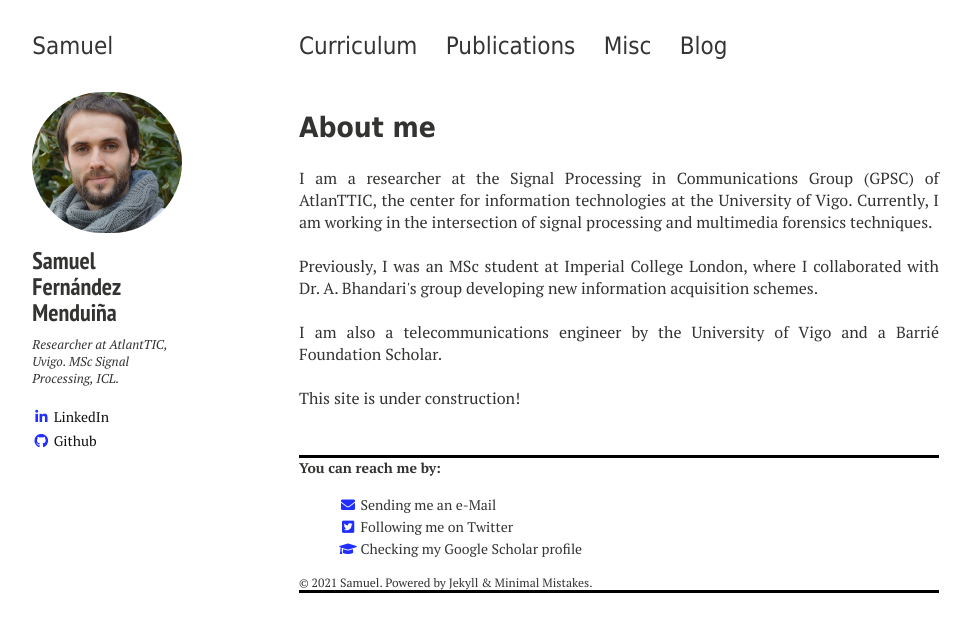
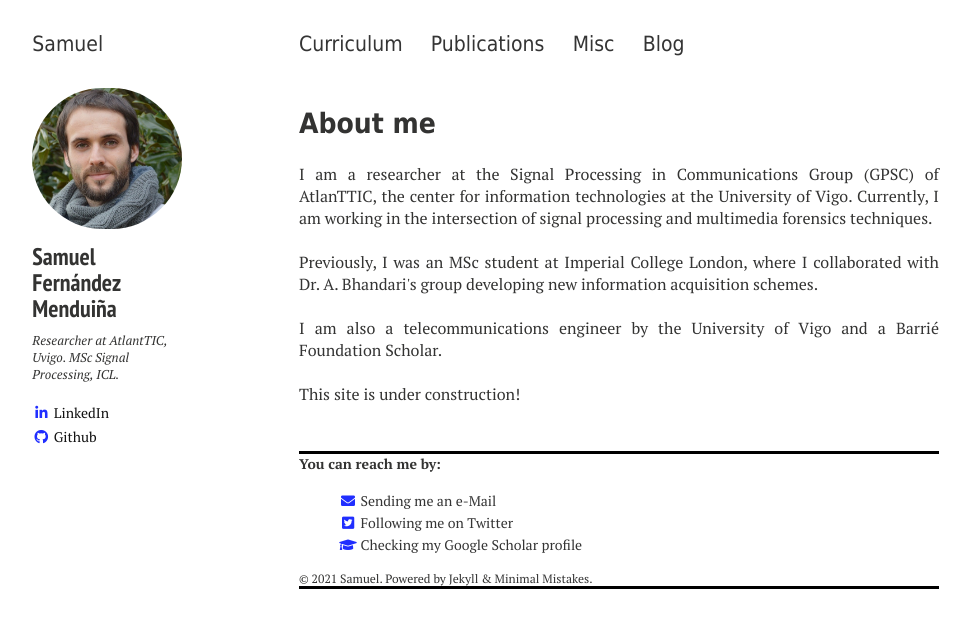
Before and after one commit to sf219/sfweb, a Jekyll site: the page built from index.md, in a window 1280 px wide. Shown: the top 632 px of the page, without its empty margins (21-992 px from the left). Built offline with Jekyll 4.4.1, drawn with Linux system fonts in a browser that asks for light colours; nearby versions of some CDN libraries.

Commit message:
Update _navigation.html

```diff
--- a/_includes/_navigation.html
+++ b/_includes/_navigation.html
@@ -12,13 +12,13 @@
   font-family:Tahoma;
   text-transform: capitalize;
   font-weight:normal;
-  font-size: 24px;
+  font-size: 21px;
 }
 #hhh2{
   font-family:Tahoma;
   text-transform: capitalize;
   font-weight:normal;
-  font-size: 24px;
+  font-size: 21px;
 }
 </head>
 </style>
```
